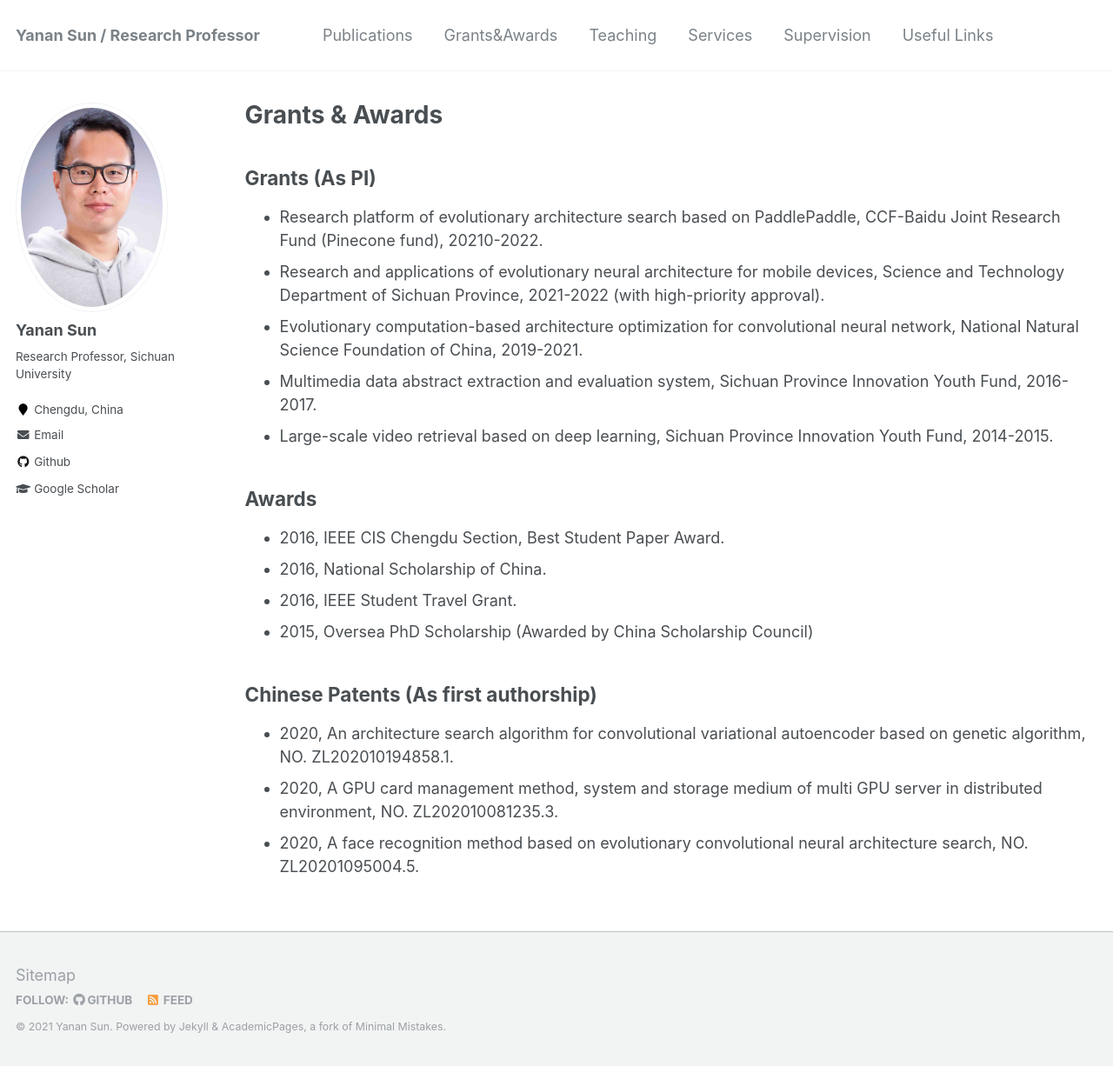
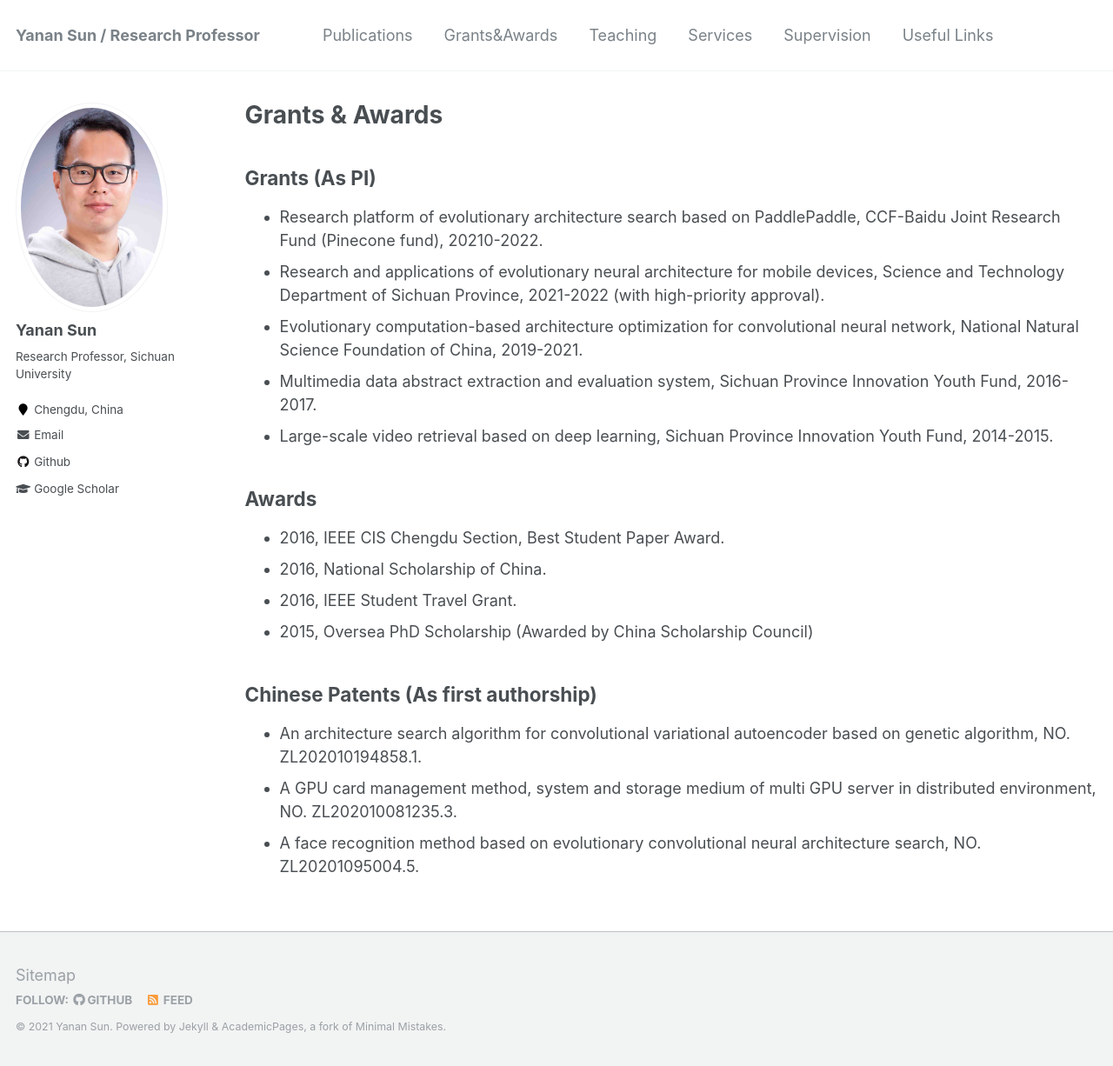
Before and after one commit to yn-sun/yn-sun.github.io, a Jekyll site: the page built from _pages/grants&awards.md, in a window 1280 px wide and 1226 px high. Shown: the whole window at 87% size. Built offline with Jekyll 4.4.1, drawn with Linux system fonts in a browser that asks for light colours; comment, search, counter and statistics services are not loaded.

Commit message:
Update grants&awards.md

```diff
--- a/_pages/grants&awards.md
+++ b/_pages/grants&awards.md
@@ -19,6 +19,6 @@
 * 2015, Oversea PhD Scholarship (Awarded by China Scholarship Council)
 
 ## Chinese Patents (As first authorship)
-* 2020, An architecture search algorithm for convolutional variational autoencoder based on genetic algorithm, NO. ZL202010194858.1.
-* 2020, A GPU card management method, system and storage medium of multi GPU server in distributed environment, NO. ZL202010081235.3.
-* 2020, A face recognition method based on evolutionary convolutional neural architecture search, NO. ZL20201095004.5.
+* An architecture search algorithm for convolutional variational autoencoder based on genetic algorithm, NO. ZL202010194858.1.
+* A GPU card management method, system and storage medium of multi GPU server in distributed environment, NO. ZL202010081235.3.
+* A face recognition method based on evolutionary convolutional neural architecture search, NO. ZL20201095004.5.
```
